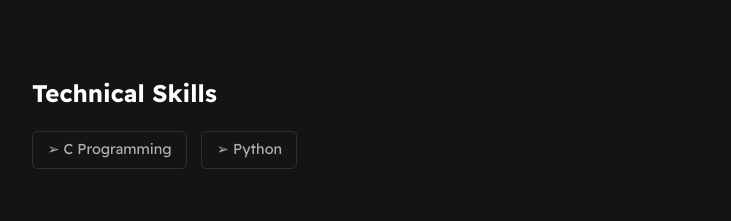
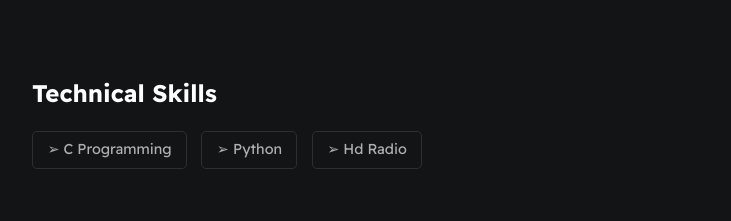
Before and after one commit to Gopal0377/Gopal-SDP_BU21EECE0100377, a plain HTML site: page index.html in a window 1280 px wide. Shown: the part 780-1001 px from the top of the page, without its empty margins (274-1005 px from the left). Drawn offline with Linux system fonts and the light colour scheme.

Commit message:
Update index.html

```diff
--- a/index.html
+++ b/index.html
@@ -60,6 +60,7 @@
                 <div id="wrapper--techstack__items">
                     <div class="card--techstack"><span> ➢ C Programming </span></div>
                     <div class="card--techstack"><span> ➢ Python </span></div>
+                    <div class="card--techstack"><span> ➢ Hd Radio </span></div>
                 </div>
             </section>
 
```
